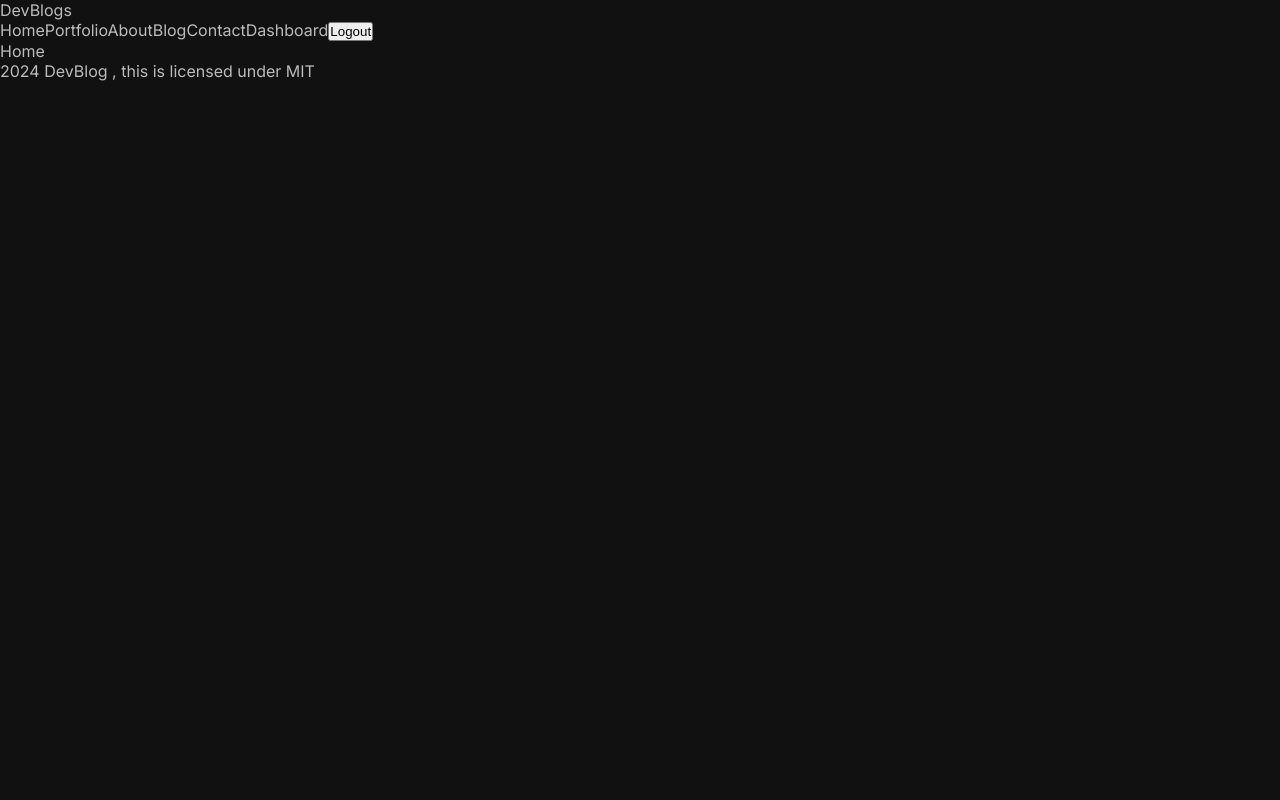
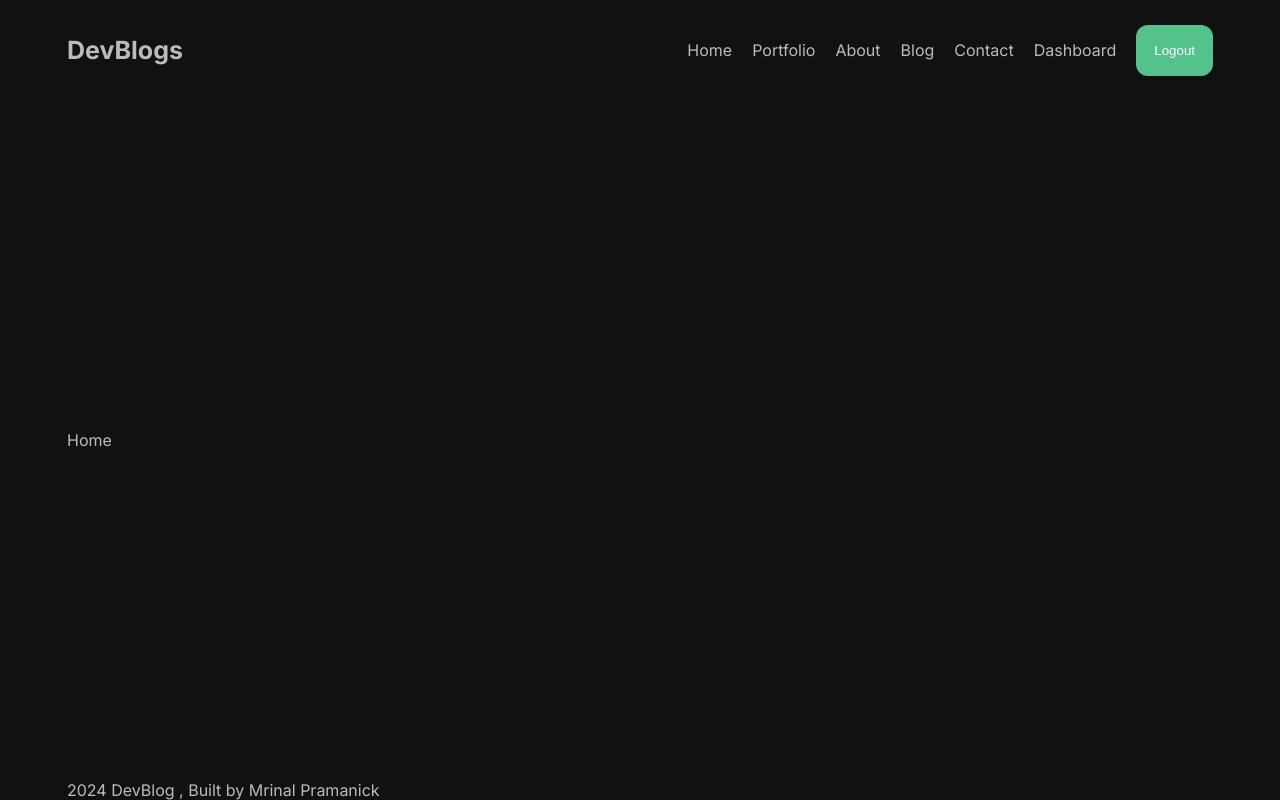
Before and after one commit to mrinalxdev/next-api, a Next.js app: page / in a window 1280 px wide. Built offline with nearby package versions, Linux system fonts and the light colour scheme.

Commit message:
Navbar CSS and layout

```diff
--- a/src/app/globals.css
+++ b/src/app/globals.css
@@ -14,3 +14,12 @@
   text-decoration: none;
   color: inherit;
 }
+.container {
+  max-width: 1266px;
+  min-height: 100vh;
+  margin: 0 auto;
+  padding: 0 60px;
+  display: flex;
+  flex-direction: column;
+  justify-content: space-between;
+}
--- a/src/components/footer/Footer.jsx
+++ b/src/components/footer/Footer.jsx
@@ -3,7 +3,7 @@
 const Footer = () => {
   return (
     <div>
-      <div>2024 DevBlog , this is licensed under MIT</div>
+      <div>2024 DevBlog , Built by Mrinal Pramanick</div>
     </div>
   )
 }
--- a/src/components/navbar/Navbar.jsx
+++ b/src/components/navbar/Navbar.jsx
@@ -1,21 +1,24 @@
-"use client"
+"use client";
 
-import Link from 'next/link'
-import React from 'react'
-import { links } from '@/constants/constant'
+import Link from "next/link";
+import React from "react";
+import { links } from "@/constants/constant";
+import styles from "./navbar.module.css";
 
 const Navbar = () => {
   return (
-    <div>
-        <Link href="/">DevBlogs</Link>
-        <div>
-          {links.map(link => (
-            <Link key={link.id} href={link.url}>{link.title}</Link>
-          ))}
-          <button>Logout</button>
-        </div>
+    <div className={styles.container}>
+      <Link href="/" className={styles.logo}>DevBlogs</Link>
+      <div className={styles.links}>
+        {links.map((link) => (
+          <Link key={link.id} href={link.url} className={styles.link}>
+            {link.title}
+          </Link>
+        ))}
+        <button className={styles.logout}>Logout</button>
+      </div>
     </div>
-  )
-}
+  );
+};
 
-export default Navbar
+export default Navbar;
--- /dev/null
+++ b/src/components/navbar/navbar.module.css
@@ -0,0 +1,23 @@
+.container {
+    height: 100px;
+    display: flex;
+    justify-content: space-between;
+    align-items: center;
+}
+.logo {
+    font-weight: bold;
+    font-size: 25px;
+}
+.links {
+    display: flex;
+    align-items: center;
+    gap: 20px;
+}
+.logout {
+    padding: 18px;
+    border: none;
+    background-color: #53c28b;
+    color: white;
+    cursor: pointer;
+    border-radius: 12px;
+}
```
Also changed, not shown: src/components/footer/footer.module.css (added).
